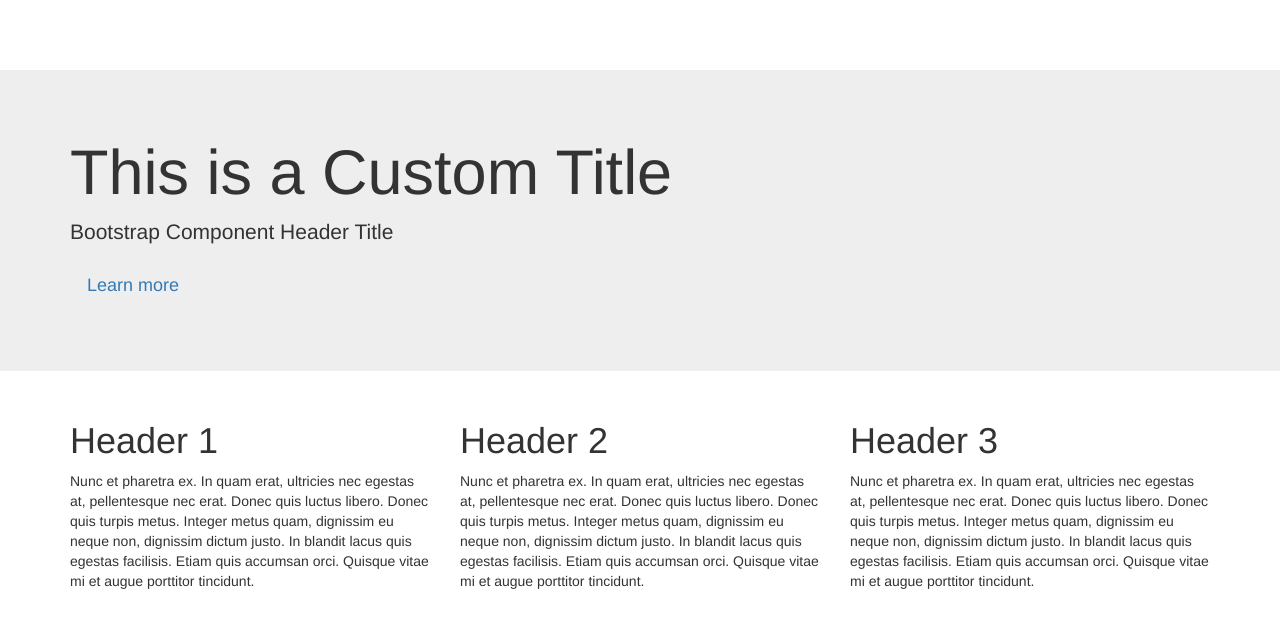
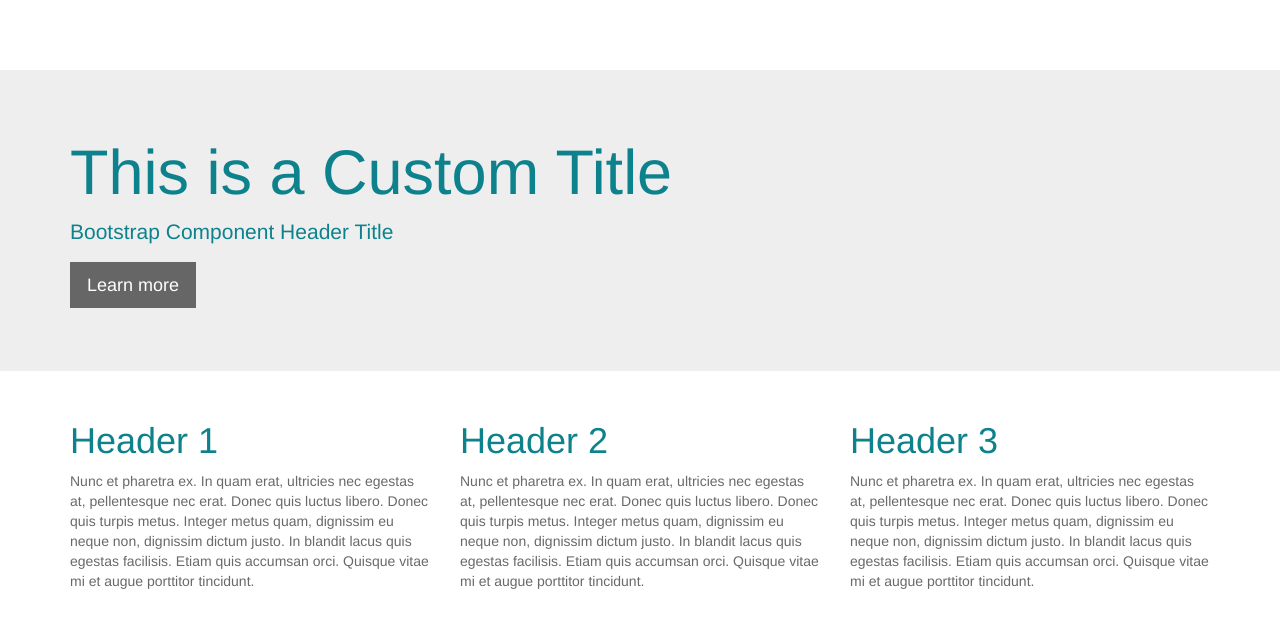
Before and after one commit to PurnimaTronson/skillcrush-bootstrap, a plain HTML site: page index.html in a window 1280 px wide. Drawn offline with nearby package versions, Linux system fonts and the light colour scheme.

Commit message:
css edits

```diff
--- a/css/custom.css
+++ b/css/custom.css
@@ -6,3 +6,29 @@ body{
 	background-color: #fff;
 
 	}
+
+p{
+
+	color: #6A6969;
+
+	}
+
+h1, .jumbotron h1, .jumbotron p{
+	color: #0E828C;
+
+	}
+
+.btn-custom{
+
+	background-color: #666;
+	color: white;
+	border-radius: 0px;
+
+	}
+
+.btn-custom:hover{
+
+	color: #fff;
+	background-color: #239AA4
+
+	}
```
